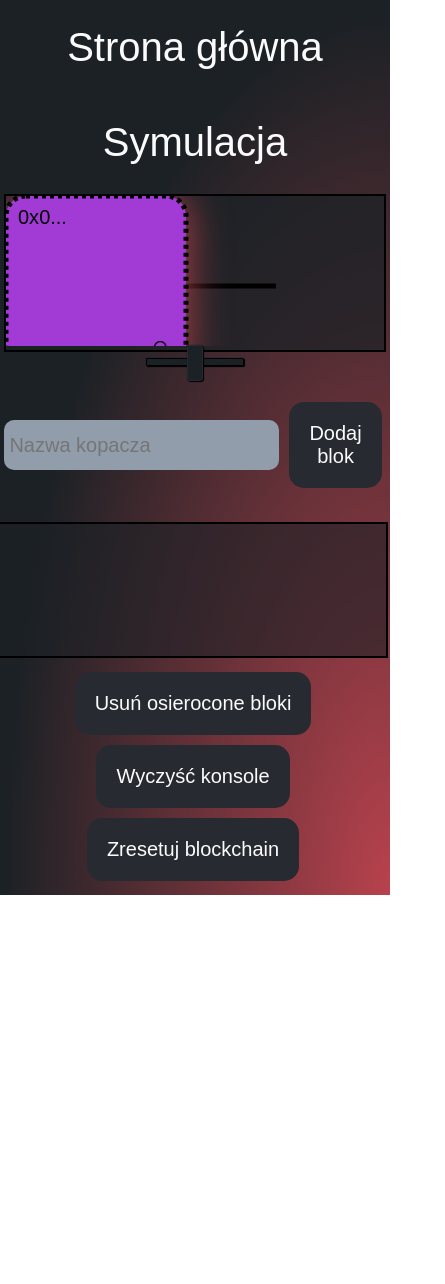
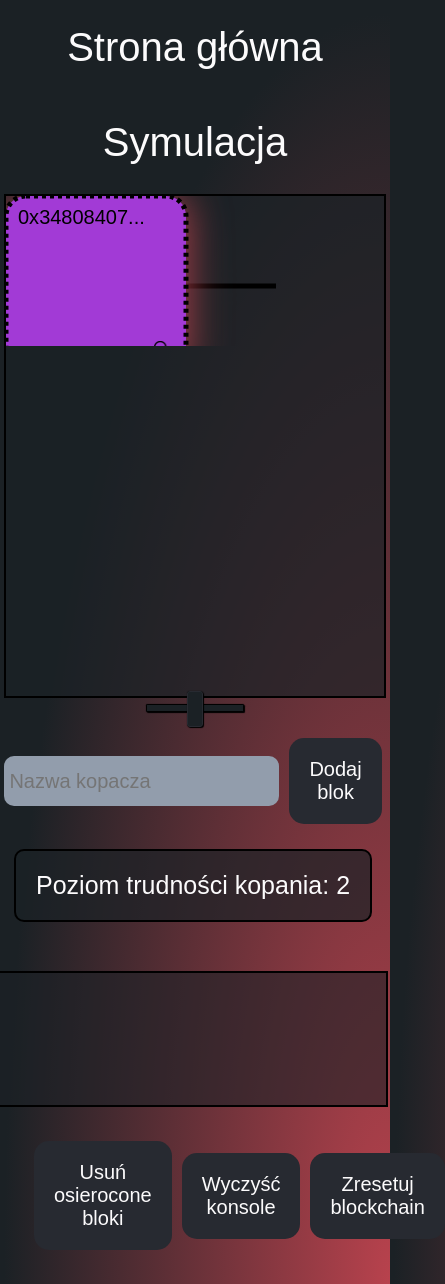
Before and after one commit to Frashier/BlockchainSim, a React (Create React App) app: page /simulation in a window 390 px wide. Shown: the whole page, 445 px wide, since content can reach past the window. Before the commit the page ends 895 px from the top, so only its background shows below. Built offline with nearby package versions, Linux system fonts and the light colour scheme.

Commit message:
responsiveness, styling, nonce on genesis

```diff
--- a/src/Components/Homepage/Homepage.css
+++ b/src/Components/Homepage/Homepage.css
@@ -1,27 +1,30 @@
 .homepage {
   margin: 10%;
-  display: flex;
-  flex-direction: column;
+  display: grid;
   gap: 40px;
+  grid-template-columns: 1fr 1fr;
+  grid-template-rows: auto;
+  grid-template-areas:
+    "header header"
+    "first-text first-image"
+    "second-image second-text"
+    "third-text third-text"
+    "third-image third-image";
 }
 
-.homepage_header > h1 {
+.homepage > div {
+  padding: 20px;
+}
+
+.homepage_header {
+  grid-area: header;
   text-align: center;
-  font-size: 50px;
+  font-size: 40px;
 }
 
 .homepage_body {
   justify-content: center;
-  display: flex;
-  flex-direction: column;
   gap: 50px;
-}
-
-.homepage_body > p {
   font-size: 40px;
   text-align: start;
 }
-
-.homepage_body > p > img {
-  display: inline;
-}
--- a/src/Components/Homepage/Homepage.js
+++ b/src/Components/Homepage/Homepage.js
@@ -9,7 +9,7 @@ function Homepage() {
         initial={{ opacity: 0 }}
         whileInView={{ opacity: 1 }}
         viewport={{ once: true }}
-        transition={{ duration: 2 }}
+        transition={{ duration: 1 }}
         className="homepage_header"
       >
         <h1>Czym jest blockchain?</h1>
@@ -18,19 +18,38 @@ function Homepage() {
         initial={{ opacity: 0 }}
         whileInView={{ opacity: 1 }}
         viewport={{ once: true }}
-        transition={{ duration: 2 }}
+        transition={{ duration: 1 }}
         className="homepage_body"
+        style={{ gridArea: "first-text" }}
       >
-        <p>
-          <img
-            src="Assets/Blockchain.svg"
-            alt="Blockchain structure"
-            style={{ float: "right", height: "500px" }}
-          ></img>
+        <p style={{ gridArea: "first-text" }}>
           Blockchain to jednokierunkowa lista rekordów nazywanych blokami. Bloki
           można dodawać jedynie na końcu listy, a każdy z nich jest pozwiązany z
           poprzednikiem przy pomocy funkcji haszującej.
         </p>
+      </motion.div>
+      <motion.div
+        initial={{ opacity: 0 }}
+        whileInView={{ opacity: 1 }}
+        viewport={{ once: true }}
+        transition={{ duration: 1 }}
+        className="homepage_body"
+        style={{ gridArea: "first-image" }}
+      >
+        <img
+          src="Assets/Blockchain.svg"
+          alt="Blockchain structure"
+          style={{ float: "right", height: "500px", gridArea: "first-image" }}
+        ></img>
+      </motion.div>
+      <motion.div
+        initial={{ opacity: 0 }}
+        whileInView={{ opacity: 1 }}
+        viewport={{ once: true }}
+        transition={{ duration: 1 }}
+        className="homepage_body"
+        style={{ gridArea: "second-text" }}
+      >
         <p>
           Lorem ipsum dolor sit amet, consectetur adipiscing elit. Quisque
           condimentum justo vel nulla tincidunt, et efficitur nisl pellentesque.
@@ -43,13 +62,38 @@ function Homepage() {
           blandit. Fusce rutrum felis et enim sagittis consectetur. Nulla congue
           in dolor non euismod. Pellentesque habitant morbi tristique senectus
           et netus et malesuada fames ac turpis egestas.
-          <img
-            src="Assets/Bitcoin_Block_data.svg"
-            alt="Blockchain structure"
-            style={{ float: "left", maxWidth: "100%" }}
-          ></img>
         </p>
       </motion.div>
+      <motion.div
+        initial={{ opacity: 0 }}
+        whileInView={{ opacity: 1 }}
+        viewport={{ once: true }}
+        transition={{ duration: 1 }}
+        className="homepage_body"
+        style={{ gridArea: "second-image" }}
+      >
+        <img
+          src="Assets/Bitcoin_Block_data.svg"
+          alt="Blockchain structure"
+          style={{ float: "left", maxWidth: "100%" }}
+        ></img>
+      </motion.div>
+      <motion.div
+        initial={{ opacity: 0 }}
+        whileInView={{ opacity: 1 }}
+        viewport={{ once: true }}
+        transition={{ duration: 1 }}
+        className="homepage_body"
+        style={{ gridArea: "third-text" }}
+      ></motion.div>
+      <motion.div
+        initial={{ opacity: 0 }}
+        whileInView={{ opacity: 1 }}
+        viewport={{ once: true }}
+        transition={{ duration: 1 }}
+        className="homepage_body"
+        style={{ gridArea: "thid-image" }}
+      ></motion.div>
     </motion.div>
   );
 }
--- a/src/Components/Simulation/Blockchain.js
+++ b/src/Components/Simulation/Blockchain.js
@@ -16,6 +16,7 @@ function sha1HexHash(toHash) {
 const SHA1_LENGTH = 160;
 const MAX_NONCE = 1000000;
 const BLOCK_SIZE = 5;
+const MAX_DIFFICULTY = 10;
 
 // Enum representing all possible block types.
 // Block types are used as a helper variable in
@@ -141,11 +142,33 @@ class Blockchain {
   static blockDifficultyInterval = 5;
 
   constructor(difficulty, blocks) {
+    // Guard against increasing the difficulty
+    // past the maximum amount
+    if (difficulty > MAX_DIFFICULTY) {
+      this.difficulty = MAX_DIFFICULTY;
+    } else {
+      this.difficulty = difficulty;
+    }
+
+    // Create genesis
     if (blocks === undefined) {
-      this.blocks = [new Block(BlockType.Genesis, 0, Date.now(), 0, "genesis")];
+      const dummyBlock = new Block(BlockType.Regular, 0, Date.now(), 0, "");
+      let mineInfo;
+
+      do {
+        mineInfo = dummyBlock.tryMine(this.difficulty);
+      } while (!mineInfo.hash);
+
+      this.blocks = [
+        new Block(
+          BlockType.Genesis,
+          mineInfo.hash,
+          Date.now(),
+          mineInfo.nonce,
+          "genesis"
+        ),
+      ];
     } else this.blocks = blocks;
-
-    this.difficulty = difficulty;
   }
 
   get maxWeight() {
--- a/src/Components/Simulation/Simulation.css
+++ b/src/Components/Simulation/Simulation.css
@@ -9,7 +9,7 @@
   flex: 1 1 0%;
   overflow: hidden;
   max-height: 100%;
-  min-height: 70%;
+  min-height: 500px;
   margin: 1%;
   border: 2px solid black;
   background-color: rgba(27, 33, 37, 0.7);
@@ -151,15 +151,28 @@
 
 .simulation_toolbar_leftside {
   grid-area: "left-side";
-  display: flex;
-  flex-direction: row;
   align-items: center;
   align-self: center;
-  margin: 30px;
+  margin: 20px;
+}
+
+.simulation_toolbar_leftside_difficulty {
+  font-size: 25px;
+  background-color: rgba(27, 33, 37, 0.7);
+  padding: 20px;
+  border-radius: 10px;
+  text-align: center;
+  border: 2px solid black;
+}
+
+.simulation_toolbar_leftside_form {
+  display: flex;
+  align-items: center;
+  flex-direction: row;
   gap: 10px;
 }
 
-.simulation_toolbar_leftside > input {
+.simulation_toolbar_leftside_form > input {
   background-color: var(--grey);
   border: none;
   font-size: 20px;
@@ -168,7 +181,7 @@
   padding: 5px;
 }
 
-.simulation_toolbar_leftside > input:focus {
+.simulation_toolbar_leftside_form > input:focus {
   box-shadow: 0 0 10px var(--red);
   border: 1px solid var(--red);
   outline: none !important;
@@ -176,18 +189,14 @@
 
 .simulation_toolbar_rightside {
   grid-area: "right-side";
-  flex-wrap: wrap;
+  /*flex-wrap: wrap;*/
   display: flex;
   gap: 10px;
-  margin: 10px;
+  margin: 30px;
   align-items: center;
   justify-content: space-evenly;
 }
 
-.simulation_toolbar_difficulty {
-  display: flex;
-  gap: 1vw;
-}
 .simulation_scene_block--selected {
   transition: 0.25s;
   filter: drop-shadow(0px 0px 20px var(--red));
--- a/src/Components/Simulation/Simulation.js
+++ b/src/Components/Simulation/Simulation.js
@@ -6,10 +6,8 @@ import { Block, Blockchain, BlockType } from "./Blockchain";
 import Modal from "react-modal";
 
 // TODO:
-// change how info is displayed on block
 // verify block
 // verify blockchain
-// nonce and prevHash on genesis
 // move blockchian to original position on reset
 
 Modal.setAppElement(document.getElementById("root"));
@@ -27,13 +25,17 @@ function BlockDetails(props) {
           backgroundColor: "rgba(0, 0, 0, 0.5)",
         },
         content: {
+          overflowWrap: "break-word",
+          padding: "30px",
+          maxWidth: "70%",
+          maxHeight: "70%",
           top: "50%",
           left: "50%",
           right: "auto",
           bottom: "auto",
           marginRight: "-50%",
           transform: "translate(-50%, -50%)",
-          backgroundColor: "#929dac",
+          backgroundColor: "rgba(27, 33, 37, 0.7)",
           border: "5px solid black",
         },
       }}
@@ -51,7 +53,7 @@ function BlockDetails(props) {
         <br />
         Kopacz: {props.block.miner}
         <br />
-        <hr />
+        <hr style={{ border: "1px solid black" }} />
         {props.block.transactions.map((tx) => {
           return (
             <li key={tx.index}>
@@ -325,7 +327,7 @@ function Simulation() {
 
     // Check if selected block is branchable
     if (blockSelected.weight < blockchain.maxWeight - 1) {
-      writeToConsole("Nie można dodać bloku do wybranego bloku.");
+      writeToConsole("Dodanie bloku do tego bloku jest nieopłacalne.");
       return;
     }
 
@@ -362,7 +364,13 @@ function Simulation() {
   };
 
   return (
-    <div className="simulation">
+    <motion.div
+      initial={{ opacity: 0 }}
+      whileInView={{ opacity: 1 }}
+      viewport={{ once: true }}
+      transition={{ duration: 1 }}
+      className="simulation"
+    >
       <div className="simulation_scene">
         <motion.svg
           width="100%"
@@ -392,7 +400,8 @@ function Simulation() {
         onChange={(e) => setBlockchainScale(e.target.value / 100)}
       />
       <div className="simulation_toolbar">
-        <form className="simulation_toolbar_leftside">
+        <div className="simulation_toolbar_leftside">
+          <form className="simulation_toolbar_leftside_form">
             <input
               type="text"
               id="miner"
@@ -408,6 +417,10 @@ function Simulation() {
               Dodaj blok
             </button>
           </form>
+          <p className="simulation_toolbar_leftside_difficulty">
+            Poziom trudności kopania: {blockchain.difficulty}
+          </p>
+        </div>
         <pre className="simulation_toolbar_console">
           {consoleData}
           <div ref={consoleBottomRef} />
@@ -424,7 +437,7 @@ function Simulation() {
           </button>
         </div>
       </div>
-    </div>
+    </motion.div>
   );
 }
 
```
Lines whose indentation alone changed are shown as unchanged.
